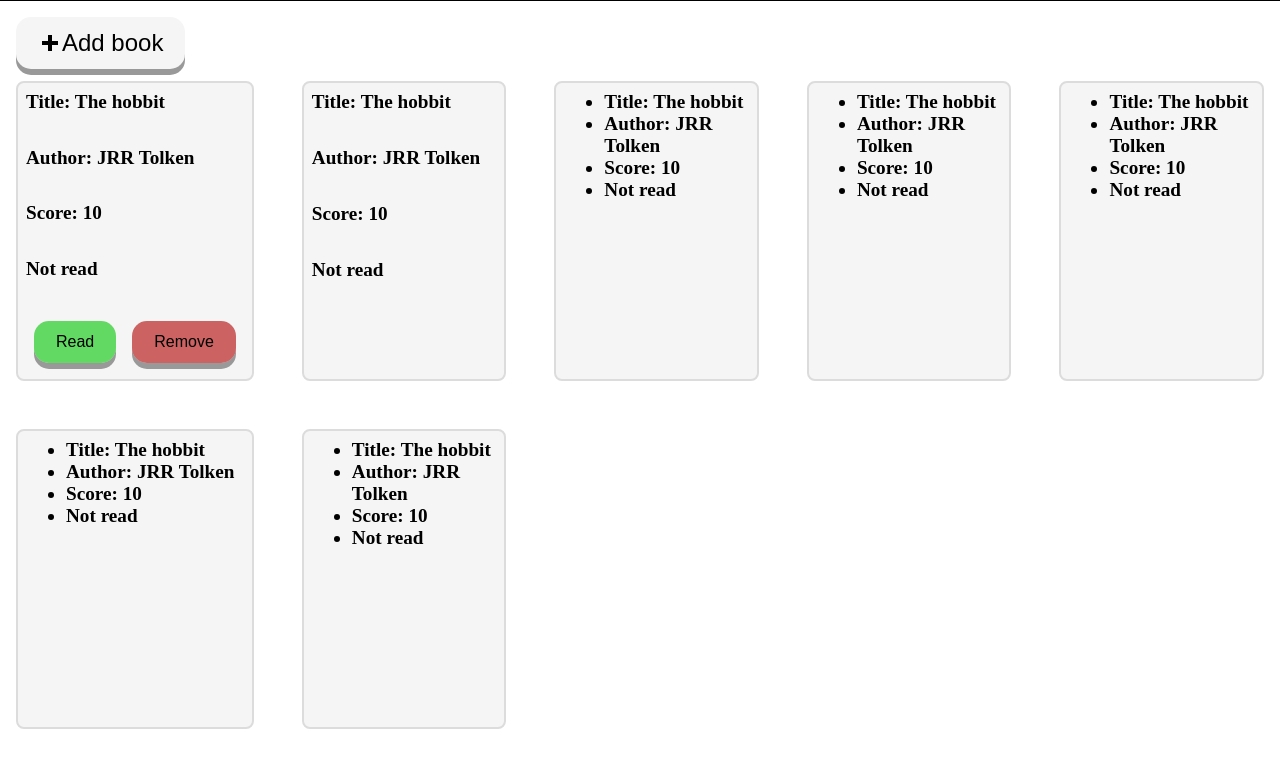
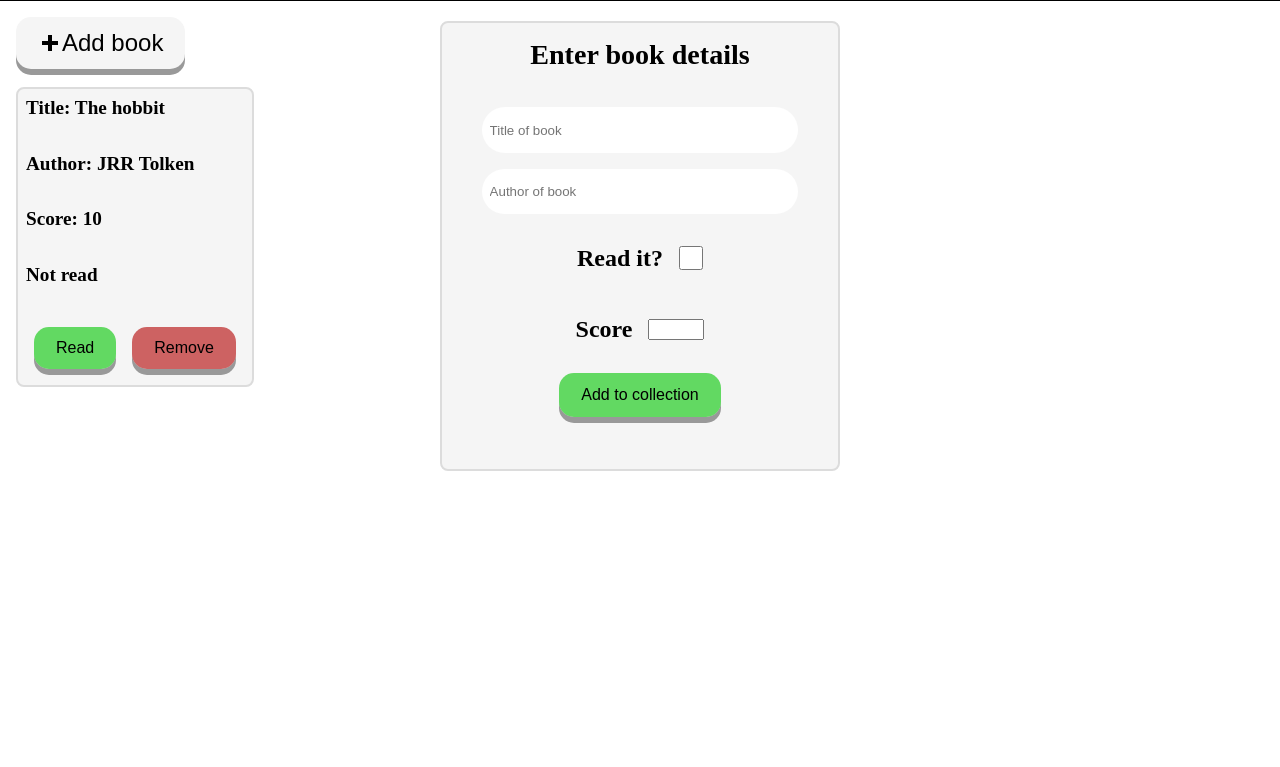
Before and after one commit to sesamDev/odin-library, a plain HTML site: page index.html in a window 1280 px wide. Both pictures are taken after a click on the button "Add book". Shown: the part 63-830 px from the top of the page. After the commit the page ends 800 px from the top, so only its background shows below. Drawn offline with Linux system fonts and the light colour scheme.

Commit message:
Added form card

```diff
--- a/index.html
+++ b/index.html
@@ -17,12 +17,28 @@
         </svg>
         <p>Library</p>
     </div>
-    <button class="add-book">
+    <button class="add-book" id="addBook">
         <svg style="width:24px;height:24px" viewBox="0 0 24 24">
             <path fill="currentColor" d="M20 14H14V20H10V14H4V10H10V4H14V10H20V14Z" />
         </svg>
         <span>Add book</span>
     </button>
+    <form class="form-container hide" id="formContainer">
+        <div class="form-card">
+            <h3 class="card-title">Enter book details</h3>
+            <input type="text" name="title" placeholder="Title of book">
+            <input type="text" name="author" placeholder="Author of book">
+            <div class="has-read">
+                <label for="has-read">Read it?</label>
+                <input type="checkbox" name="has-read">
+            </div>
+            <div class="score">
+                <label for="score">Score</label>
+                <input type="number" name="score" min="1" max="10" step="1">
+            </div>
+            <button type="button" class="form-button" id="formButton">Add to collection</button>
+        </div>
+    </form>
     <div class="main-content">
         <div class="book-card">
             <p id="cardTitle">Title: The hobbit</p>
@@ -34,54 +50,8 @@
                 <button>Remove</button>
             </div>
         </div>
-        <div class="book-card">
-            <p>Title: The hobbit</p>
-            <p>Author: JRR Tolken</p>
-            <p>Score: 10</p>
-            <p>Not read</p>
-        </div>
-        <div class="book-card">
-            <ul>
-                <li id="cardTitle">Title: The hobbit</li>
-                <li id="cardAuthor">Author: JRR Tolken</li>
-                <li id="cardScore">Score: 10</li>
-                <li id="cardRead">Not read</li>
-            </ul>
-        </div>
-        <div class="book-card">
-            <ul>
-                <li id="cardTitle">Title: The hobbit</li>
-                <li id="cardAuthor">Author: JRR Tolken</li>
-                <li id="cardScore">Score: 10</li>
-                <li id="cardRead">Not read</li>
-            </ul>
-        </div>
-        <div class="book-card">
-            <ul>
-                <li id="cardTitle">Title: The hobbit</li>
-                <li id="cardAuthor">Author: JRR Tolken</li>
-                <li id="cardScore">Score: 10</li>
-                <li id="cardRead">Not read</li>
-            </ul>
-        </div>
-        <div class="book-card">
-            <ul>
-                <li id="cardTitle">Title: The hobbit</li>
-                <li id="cardAuthor">Author: JRR Tolken</li>
-                <li id="cardScore">Score: 10</li>
-                <li id="cardRead">Not read</li>
-            </ul>
-        </div>
-        <div class="book-card">
-            <ul>
-                <li id="cardTitle">Title: The hobbit</li>
-                <li id="cardAuthor">Author: JRR Tolken</li>
-                <li id="cardScore">Score: 10</li>
-                <li id="cardRead">Not read</li>
-            </ul>
-        </div>
-    </div>
-    <!-- <img src="/assets/rafael-m-CTNHIGI2WcU-unsplash.jpg" alt="Picture of Library">
+
+        <!-- <img src="/assets/rafael-m-CTNHIGI2WcU-unsplash.jpg" alt="Picture of Library">
     <div class="button-container">
         <button class="add-book" id="addBook">Add book</button>
         <button class="view-library" id="viewLibraryButton">View Library</button>
--- a/script.js
+++ b/script.js
@@ -1,7 +1,7 @@
 const addBookButton = document.getElementById('addBook');
 const addToCollectionButton = document.getElementById('formButton');
 const formContainer = document.getElementById('formContainer');
-const viewLibraryButton = document.getElementById('viewLibraryButton');
+// const viewLibraryButton = document.getElementById('viewLibraryButton');
 const bookCards = document.querySelectorAll('[data-book-card]');
 const bookCardTemplate = document.getElementById('bookCardTemplate');
 
@@ -51,18 +51,19 @@ function createNewBook(content) {
     return book;
 }
 
-viewLibraryButton.addEventListener("click", function () {
-    displayBooks();
-})
+// viewLibraryButton.addEventListener("click", function () {
+//     displayBooks();
+// })
 addBookButton.addEventListener("click", function () {
+    console.log('click');
     formContainer.classList.remove("hide");
 })
 
-addToCollectionButton.addEventListener("click", function () {
-    addBookToLibrary(createNewBook(getFormValues()));
-    formContainer.classList.add("hide");
-    clearFormValues();
-})
+// addToCollectionButton.addEventListener("click", function () {
+//     addBookToLibrary(createNewBook(getFormValues()));
+//     formContainer.classList.add("hide");
+//     clearFormValues();
+// })
 
 function getFormValues() {
     var elements = document.getElementById("formContainer").elements;
@@ -84,29 +85,50 @@ function clearFormValues() {
 
 };
 
+//Setup new card elements
 function createCard(index) {
     const div = document.createElement('div');
     div.setAttribute('class', "book-card");
     div.setAttribute('data-book', index);
-    const ul = document.createElement('ul');
-    ul.setAttribute('class', 'card-content');
-    div.appendChild(ul);
-    const liTitle = document.createElement('li');
-    liTitle.setAttribute('id', 'cardTitle');
-    div.appendChild(liTitle);
-    const liAuthor = document.createElement('li');
-    liAuthor.setAttribute('id', 'cardAuthor');
-    div.appendChild(liAuthor);
-    const liScore = document.createElement('li');
-    liScore.setAttribute('id', 'cardScore');
-    div.appendChild(liScore);
-    const liRead = document.createElement('li');
-    liRead.setAttribute('id', 'cardRead');
-    div.appendChild(liRead);
-    document.body.appendChild(div);
+    const pTitle = document.createElement('p');
+    pTitle.setAttribute('id', 'cardTitle');
+    div.appendChild(pTitle);
+    const pAuthor = document.createElement('p');
+    pAuthor.setAttribute('id', 'cardAuthor');
+    div.appendChild(pAuthor);
+    const pScore = document.createElement('p');
+    pScore.setAttribute('id', 'cardScore');
+    div.appendChild(pScore);
+    const pRead = document.createElement('p');
+    pRead.setAttribute('id', 'cardRead');
+    div.appendChild(pRead);
+    const btnDiv = document.createElement('div');
+    btnDiv.setAttribute('class', 'button-container')
+    div.appendChild(btnDiv);
+    const readButton = document.createElement('button');
+    const removeButton = document.createElement('button')
+    readButton.innerText = "Read";
+    removeButton.innerText = "Remove";
+    btnDiv.appendChild(readButton);
+    btnDiv.appendChild(removeButton);
+    document.querySelector('.main-content').appendChild(div);
 }
 
-{/* <div class="book-card" data-book-card="" data-book="0">
+{/*
+        <div class="book-card">
+            <p id="cardTitle">Title: The hobbit</p>
+            <p id="cardAuthor">Author: JRR Tolken</p>
+            <p id="cardScore">Score: 10</p>
+            <p id="cardRead">Not read</p>
+            <div class="button-container">
+                <button>Read</button>
+                <button>Remove</button>
+            </div>
+        </div>
+
+
+
+<div class="book-card" data-book-card="" data-book="0">
 <ul class="card-content">
     <li id="cardTitle">Title: The hobbit</li>
     <li id="cardAuthor">Author: JRR Tolken</li>
--- a/style.css
+++ b/style.css
@@ -1,6 +1,10 @@
 * {
     box-sizing: border-box;
     margin: 0;
+}
+
+body {
+    position: relative;
 }
 
 .header {
@@ -22,6 +26,8 @@
 }
 
 .main-content {
+    position: absolute;
+    top: 70px;
     display: grid;
     margin: 5rem 1rem;
     grid-template-columns: repeat(5, 1fr);
@@ -99,6 +105,97 @@
 }
 
 .book-card .button-container>*:active {
+    background-color: rgb(220, 220, 220);
+    box-shadow: 0 4px #666;
+    transform: translateY(2px);
+}
+
+.form-container {
+    display: flex;
+    align-items: center;
+    justify-content: center;
+    z-index: 1;
+    position: relative;
+    top: 20px;
+}
+
+form {
+    position: relative;
+    transform: scale(1);
+    opacity: 1;
+    transition-property: transform, opacity;
+    transition-duration: .3s;
+    transition-timing-function: linear;
+}
+
+form.hide {
+    transform: scale(0.5);
+    pointer-events: none;
+    opacity: 0;
+    transition-property: transform, opacity, display;
+    transition-duration: .3s;
+    transition-timing-function: linear;
+
+}
+
+.form-card {
+    background-color: whitesmoke;
+    font-size: 1.2rem;
+    font-weight: bold;
+    padding: .5rem;
+    height: 450px;
+    width: 400px;
+    border: 2px solid rgb(220, 220, 220);
+    border-radius: .5rem;
+    display: grid;
+    justify-items: center;
+    padding: 1rem 0;
+    font-size: 1.5rem;
+}
+
+.has-read,
+.score {
+    display: flex;
+    align-items: center;
+}
+
+.has-read>*,
+.score>* {
+    margin: .5rem;
+}
+
+input[type=text] {
+    border: none;
+    border-radius: 1.5rem;
+    width: 80%;
+    margin: .5rem 0;
+    padding-left: .5rem;
+}
+
+input[type=checkbox] {
+    height: 1.5rem;
+    width: 1.5rem;
+}
+
+.form-card>button {
+    background-color: rgba(0, 199, 0, 0.6);
+    padding: 12px 22px;
+    font-size: 1rem;
+    height: 2.7rem;
+    cursor: pointer;
+    outline: none;
+    border: none;
+    border-radius: 15px;
+    box-shadow: 0 6px #999;
+    margin: .5rem;
+    justify-self: center;
+}
+
+.form-card>button:hover {
+    background-color: rgb(220, 220, 220);
+}
+
+.form-card>button:active {
     background-color: rgb(220, 220, 220);
     box-shadow: 0 4px #666;
     transform: translateY(2px);
```
